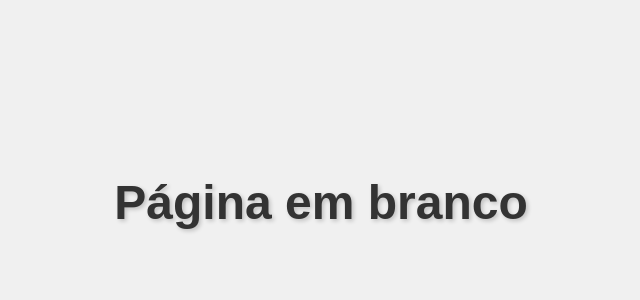
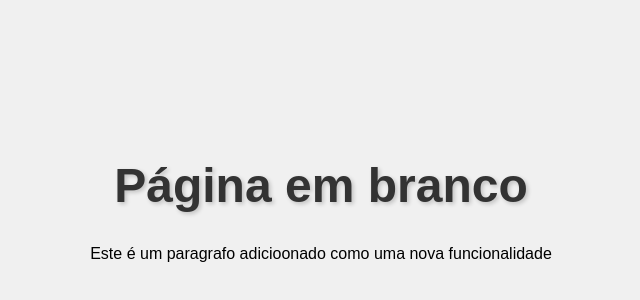
Before and after one commit to bielalvz/atividade-TETI, a plain HTML site: page index.html in a window 1280 px wide. Shown: the part 198-498 px from the top of the page, without its empty margins (319-959 px from the left). Drawn offline with Linux system fonts and the light colour scheme.

Commit message:
feat: adiciona paragrafo de descricao na pagina inicial

```diff
--- a/index.html
+++ b/index.html
@@ -45,6 +45,7 @@
 <body>
     <div class="container">
         <h1>Página em branco</h1>
+        <p>Este é um paragrafo adicioonado como uma nova funcionalidade</p>
     </div>
 </body>
 </html>
```
